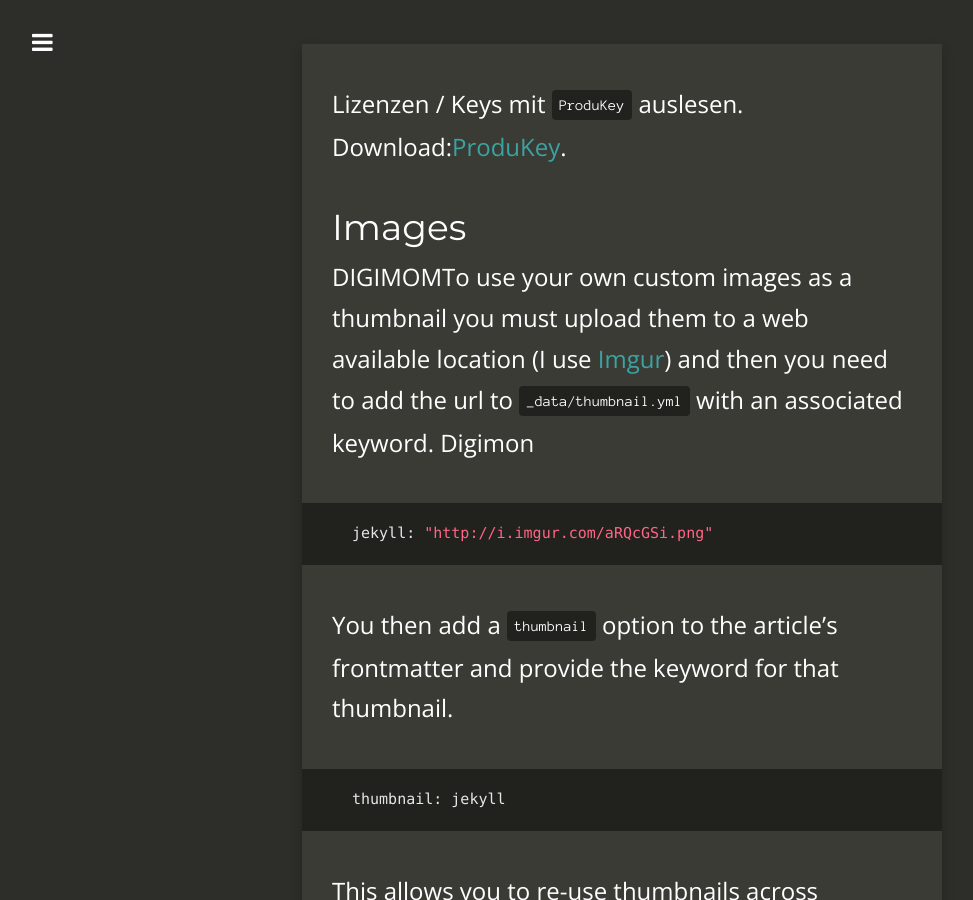
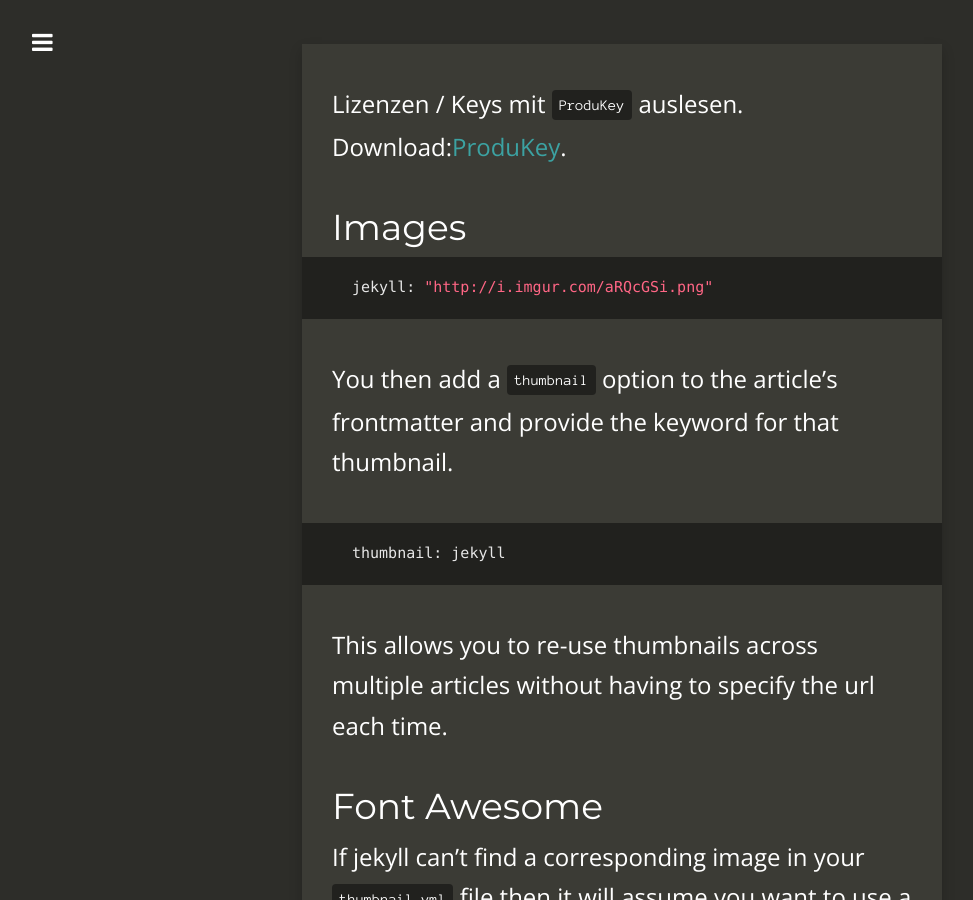
Before and after one commit to eski1337/lblb-it-ffd00, a Jekyll site: the page built from _posts/2014-06-08-using-thumbnails.md, in a window 1280 px wide and 900 px high, scrolled down 304 px. Shown: the whole window, without its empty margins (18-991 px from the left). Built offline with Jekyll 4.4.1, drawn with Linux system fonts in a browser that asks for light colours; nearby versions of some CDN libraries; comment, search, counter and statistics services are not loaded.

Commit message:
2014-06-08-using-thumbnails.md: changed

````diff
--- a/_posts/2014-06-08-using-thumbnails.md
+++ b/_posts/2014-06-08-using-thumbnails.md
@@ -23,10 +23,6 @@
 
 ## Images
 
-DIGIMOMTo use your own custom images as a thumbnail you must upload them to a web available
-location (I use [Imgur][3]) and then you need to add the url to `_data/thumbnail.yml`
-with an associated keyword.
-Digimon
 
 ```
 jekyll: "http://i.imgur.com/aRQcGSi.png"
````
